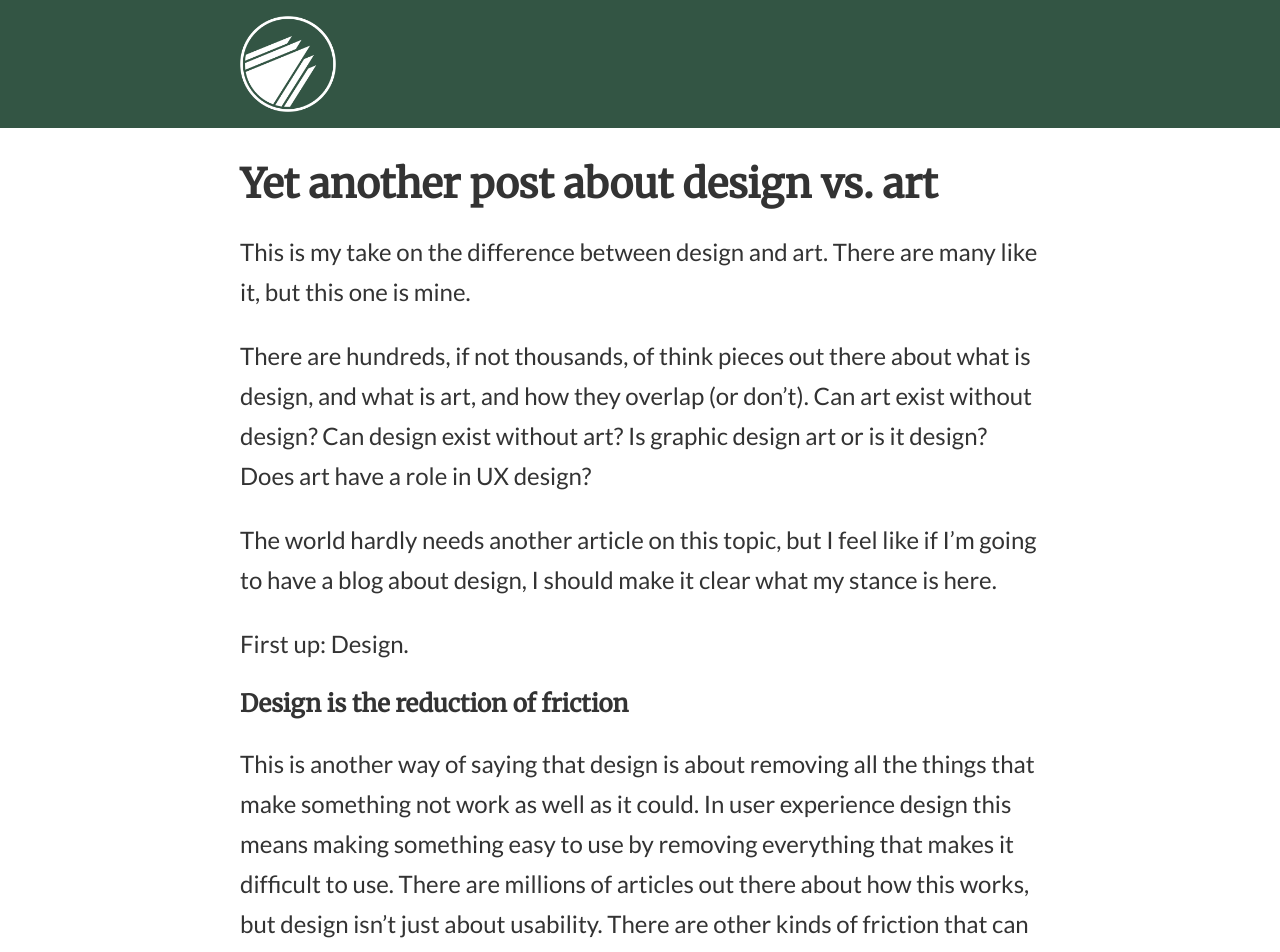
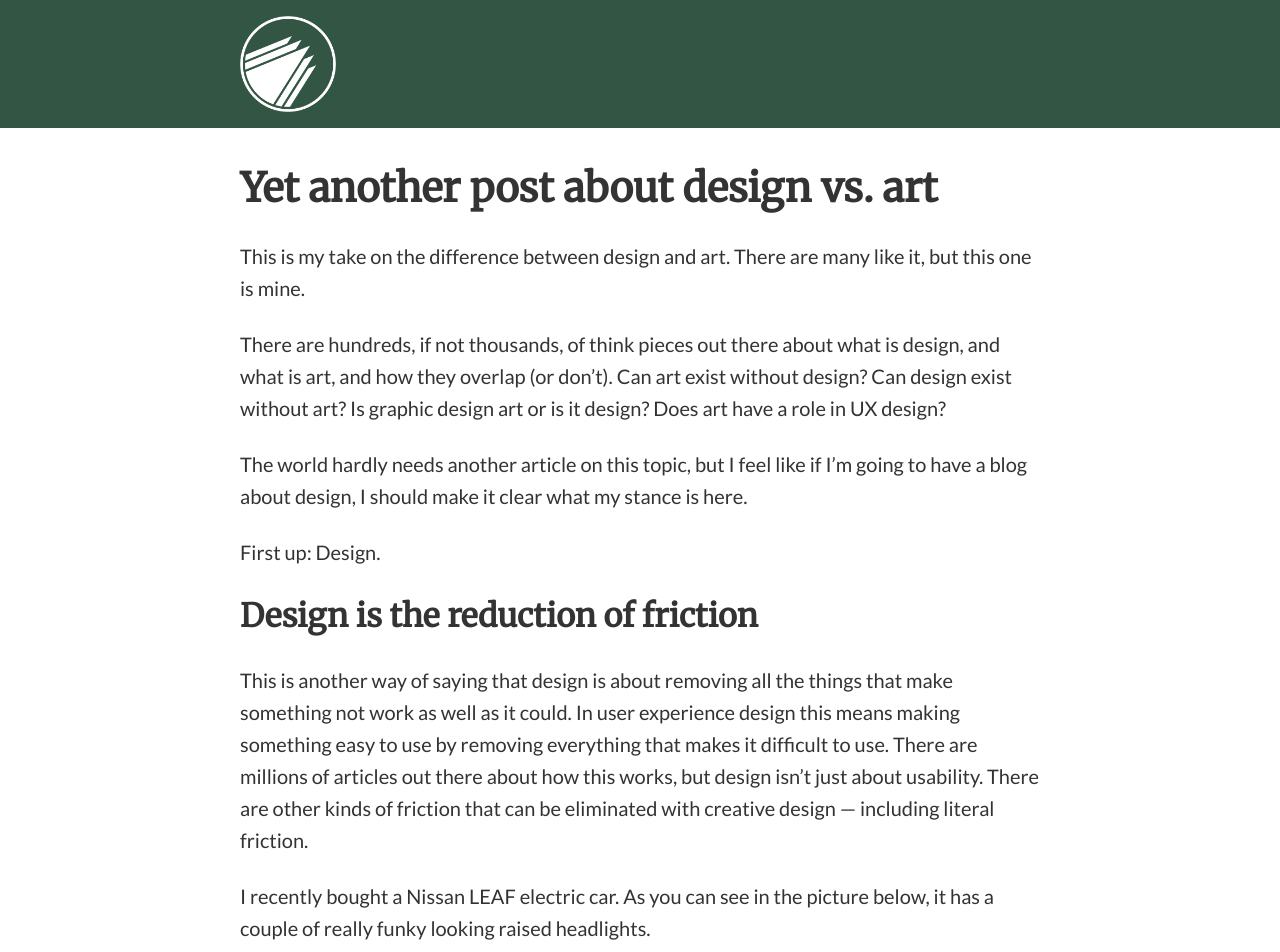
Before and after one commit to jchausse/fp-jekyll, a Jekyll site: the page built from _posts/2015-07-22-yet-another-post-about-design-vs-art.md, in a window 1280 px wide. Shown: the top 952 px of the page. Built offline with Jekyll 4.4.1, drawn with Linux system fonts in a browser that asks for light colours; grey boxes are pictures that could not be loaded.

Commit message:
Typography and Sass structure tweaks

```diff
--- a/_sass/style.scss
+++ b/_sass/style.scss
@@ -19,7 +19,7 @@
 
 $color-white : #FFFFFF;
 
-/* Fonts */
+/* Typography */
 
 @import url(https://fonts.googleapis.com/css?family=Lato);
 @import url(https://fonts.googleapis.com/css?family=Merriweather);
@@ -27,11 +27,30 @@
 $body-font:    "Lato";
 $heading-font: "Merriweather";
 
+h1, h2 {
+	font-family: $heading-font,sans-serif;
+	font-weight: 700;
+	color:$color-dark4;
+}
+
 body {
 	background-color: #fff;
-	font-family: $body-font,serif;
-	font-size: $point-base * 2;
-	color: $color-dark4;
+	font-family: $body-font, sans-serif;
+	font-size:   20px;
+	line-height: $point-base * 4;
+	color:       $color-dark4;
+}
+
+h1 {
+	font-size:     40px;
+	line-height:   $point-base * 7;
+	color:		   $color-dark4;
+	margin-bottom: $point-base * 3;
+}
+
+h2 {
+	font-size:   $point-base * 4;
+	line-height: $point-base * 6;
 }
 
 header.site-header {
@@ -54,21 +73,7 @@
 em { font-style: italic;}
 strong {font-weight: 700;}
 
-h1 {
-	font-size: $point-base*4;
-	font-weight:700;
-	font-family:$heading-font,sans-serif;
-	line-height:$point-base*5;
-	color:#333;
-	margin-bottom:$grid-base;
-}
 
-h2 {
-	font-family:$heading-font;
-	font-size: $point-base*3;
-	line-height: $point-base*4;
-	font-weight:700;
-}
 
 #heroImage {
 	display:block;
@@ -98,7 +103,7 @@
 	line-height:$grid-base;
 }
 
-p {margin:$grid-base 0; line-height:$point-base*3;}
+p {margin:$grid-base 0;}
 
 blockquote {
 	color:$color-dark1;
@@ -137,6 +142,7 @@
 }
 
 footer {
+	font-size: $point-base * 2;
   	padding: $point-base*4 0;
   	background-color: $color-dark1;
   	color: #fff;
@@ -186,14 +192,7 @@
 /** Large screen embiggening */
 
 @media only screen and (min-width: $point-base * 95) {
-	.page-content p {
-		font-size:3*$point-base;
-		line-height:5*$point-base;
-	}
-	.page-content h1 {
-		font-size:5*$point-base;
-		line-height:6*$point-base;
-	}
+
 
 	header.site-header {
 		padding: 0 $main-margin*2;
```
Also changed, not shown: sandbox/jensimmons.html (added, +17 -0 lines), 3 other files.
